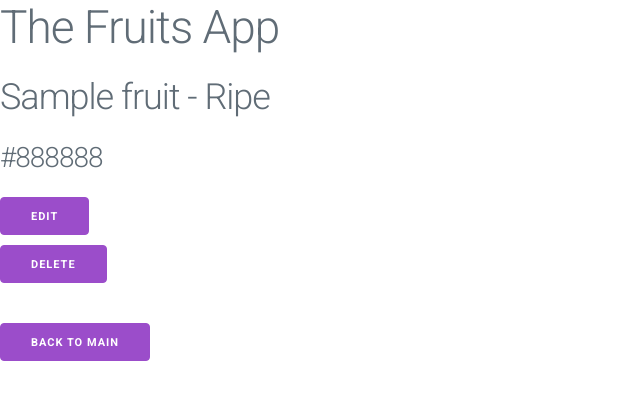
After one commit to freckledspider/express-fruits, a Node server app: page /fruits/600000000000000000000001 in a window 1280 px wide. The commit adds this page. Shown: the top 400 px of the page, without its empty margins (0-640 px from the left). Run offline with Node 20, Linux system fonts and the light colour scheme; tables that the repository leaves empty hold one stand-in row (values such as "Sample post"); some libraries are stand-ins or nearby versions.

Commit message:
show page is functional

```diff
--- a/server.js
+++ b/server.js
@@ -101,10 +101,22 @@ app.get("/fruits", (req, res) => {
     // get all the fruits from mongo and send them back
     Fruit.find({})
     .then((fruits) => {
-        res.json(fruits)
+        // res.json(fruits)
+        res.render("fruits/index.ejs", {fruits})
     })
     .catch(err => console.log(err))
 })
 
 
+// show
+
+app.get("/fruits/:id", (req, res) => {
+
+    // go and get the fruit from the database
+    Fruit.findById(req.params.id)
+    .then((fruit) => {
+        res.render("fruits/show.ejs", {fruit})
+    })
+})
+
 app.listen(PORT, () => console.log(`Who let the dogs out on port: ${PORT}`))
--- /dev/null
+++ b/views/fruits/show.ejs
@@ -0,0 +1,23 @@
+<!DOCTYPE html>
+<html lang="en">
+  <%- include("../partials/head.ejs") %>
+
+  <body>
+    <%- include("../partials/header.ejs") %>
+    <main>
+      <div>
+
+        <article>
+          <h2><%= fruit.name %> - <%= fruit.readyToEat ? "Ripe" : "Not Ripe" %></h2>
+          <h3><%= fruit.color %></h3>
+          <a href="/fruits/<%= fruit._id %>/edit"><button>Edit</button></a>
+          <form action="/fruits/<%= fruit._id %>?_method=DELETE" method="POST">
+            <input type="submit" value="Delete"/>
+          </form>
+          <a href="/fruits/"><button>Back to Main</button></a>
+        </article>
+
+      </div>
+    </main>
+  </body>
+</html>
```
Also changed, not shown: views/fruits/index.ejs (+15 -0 lines).
